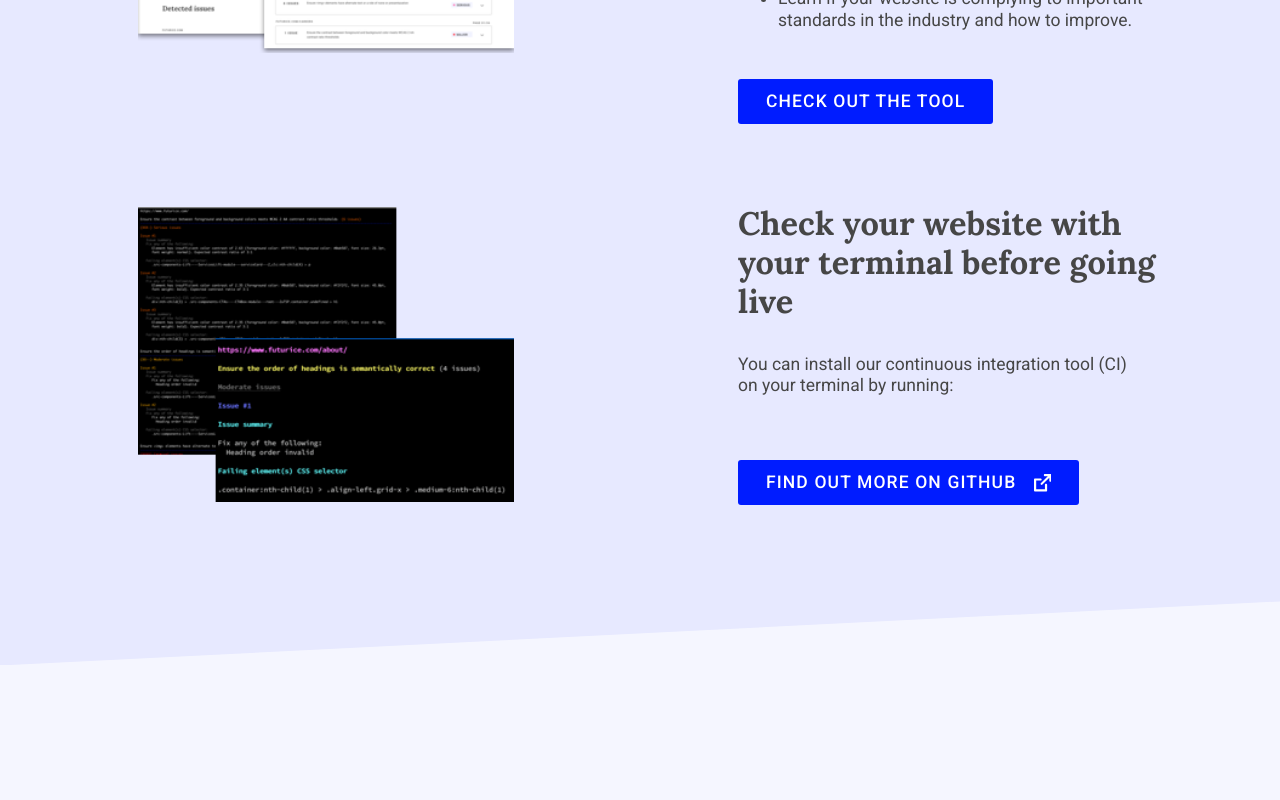
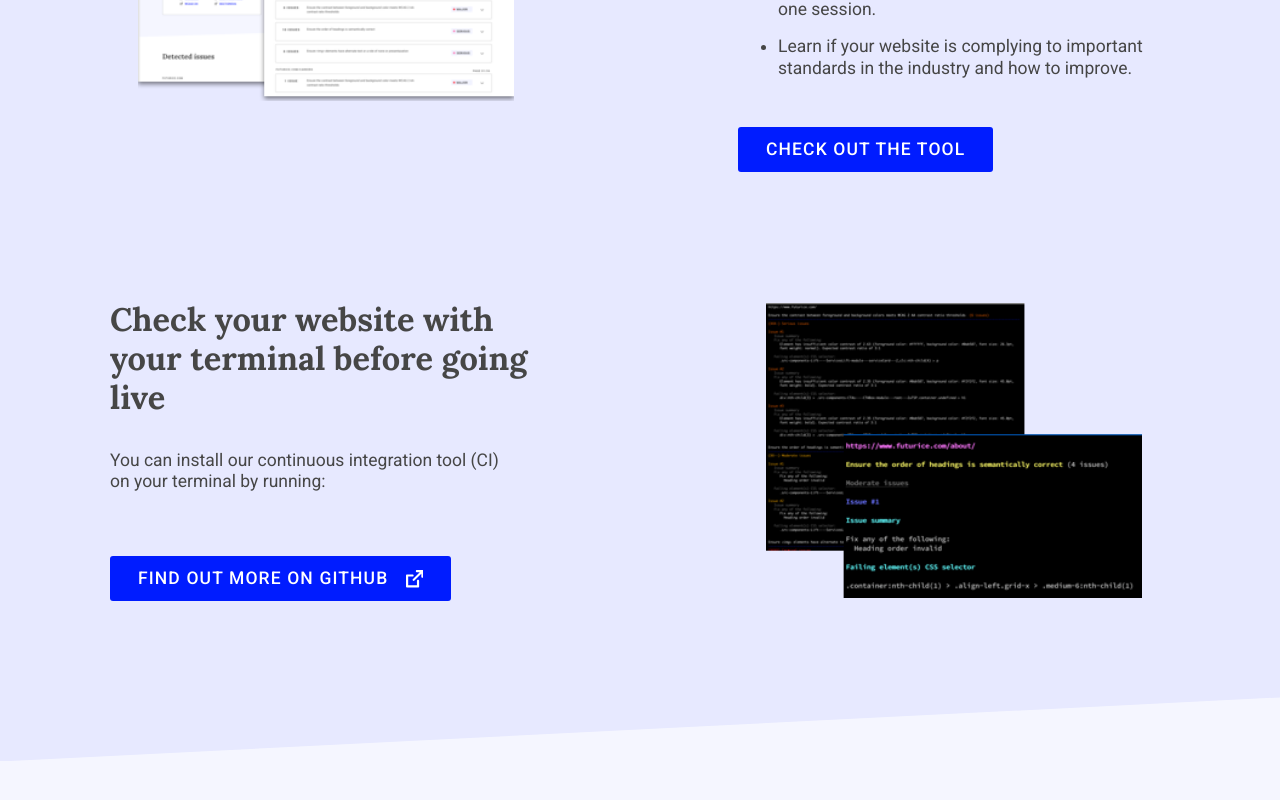
Before and after one commit to accessibility-tools/website, a Next.js app: page / in a window 1280 px wide. Shown: the part 1438-2238 px from the top of the page. Built offline with nearby package versions, Linux system fonts and the light colour scheme.

Commit message:
tool section layout update

```diff
--- a/src/components/layout-components/Stack.jsx
+++ b/src/components/layout-components/Stack.jsx
@@ -6,6 +6,7 @@ const spacing = {
   small: "1rem",
   medium: "3rem",
   large: "5rem",
+  extraLarge: "8rem",
 };
 
 const Stack = styled.div`
--- a/src/components/navigation/Nav.jsx
+++ b/src/components/navigation/Nav.jsx
@@ -53,7 +53,7 @@ const Nav = () => {
   }, []);
 
   return (
-    <NavContainer aria-label="main navigation" space="0">
+    <NavContainer aria-label="main navigation">
       <MenuLabel expanded={expanded} toggleExpanded={toggleExpanded} />
       <MenuList expanded={expanded} toggleExpanded={toggleExpanded} />
     </NavContainer>
--- a/src/components/tool-overview/ToolOverview.jsx
+++ b/src/components/tool-overview/ToolOverview.jsx
@@ -37,11 +37,12 @@ const ToolLink = styled(Link)`
   align-items: center;
 `;
 
-const ToolOverview = ({ toolData }) => {
-  const { id, title, img, desc, details, ctaData, linkData } = toolData;
+const ToolOverview = ({ data, type }) => {
+  const { id, title, img, desc, details, ctaData, linkData } = data;
 
   return (
     <Switcher threshold="40rem" space="3.5rem" width="100%">
+      {type === "web" ? (
         <div>
           <Center>
             <ToolImg src={img} alt="image of the tool" />
@@ -63,12 +64,36 @@ const ToolOverview = ({ toolData }) => {
             </InfoWrapper>
           </Center>
         </div>
+      ) : (
+        <div>
+          <Center>
+            <InfoWrapper>
+              <h2>{title}</h2>
+              <p>{desc}</p>
+              {details && (
+                <ul>
+                  {details.map((detail, index) => (
+                    <li key={`${id} detail ${index}`}>{detail}</li>
+                  ))}
+                </ul>
+              )}
+
+              {Object.keys(ctaData).length !== 0 && <CTA {...ctaData} />}
+              {Object.keys(linkData).length !== 0 && <ToolLink {...linkData} />}
+            </InfoWrapper>
+          </Center>
+          <Center>
+            <ToolImg src={img} alt="image of the tool" />
+          </Center>
+        </div>
+      )}
     </Switcher>
   );
 };
 
 ToolOverview.propTypes = {
-  toolData: PropTypes.object,
+  data: PropTypes.object,
+  type: PropTypes.string,
 };
 
 export default ToolOverview;
--- a/src/constants/toolData.js
+++ b/src/constants/toolData.js
@@ -39,7 +39,11 @@ export const webCheckerAlt = {
   img: "/illustrations/webchecker-placeholder.png",
   desc:
     "Check any website for accessibility issues by simply entering a URL into our online tool.",
-  details: [],
+  details: [
+    "Detect and fix accessibility issues like missing labels, lack of color contrast many more.",
+    "Check huge websites with multiple pages in just one session.",
+    "Learn if your website is complying to important standards in the industry and how to improve.",
+  ],
   ctaData: {
     ctaText: "Learn more about this project",
     ctaUrl: "/",
--- a/src/pages/checker.jsx
+++ b/src/pages/checker.jsx
@@ -107,7 +107,7 @@ const WebCheckerPage = () => {
       </Section>
 
       <Section>
-        <ToolOverview toolData={webCheckerAlt} />
+        <ToolOverview data={webCheckerAlt} type="web" />
       </Section>
     </PageContainer>
   );
--- a/src/pages/index.jsx
+++ b/src/pages/index.jsx
@@ -138,7 +138,7 @@ const LandingPage = () => {
         </Section>
 
         <Section id="tools">
-          <Stack space="large">
+          <Stack space="extraLarge">
             <Center>
               <h1>Discover our tools</h1>
               <Subtext>
@@ -150,8 +150,8 @@ const LandingPage = () => {
                 digital products for everyone.
               </Subtext>
             </Center>
-            <ToolOverview toolData={webChecker} />
-            <ToolOverview toolData={ciTool} />
+            <ToolOverview data={webChecker} type="web" />
+            <ToolOverview data={ciTool} type="ci" />
           </Stack>
         </Section>
 
```
Lines whose indentation alone changed are shown as unchanged.
